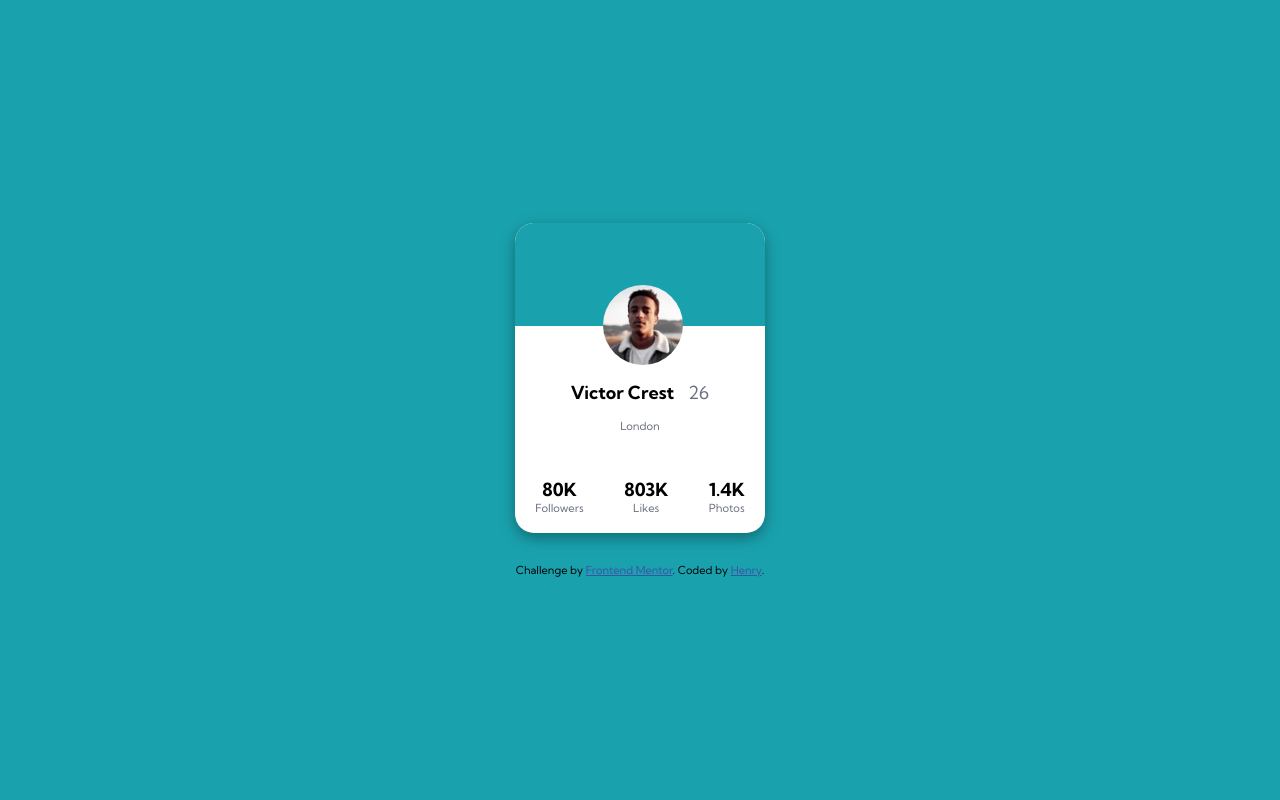
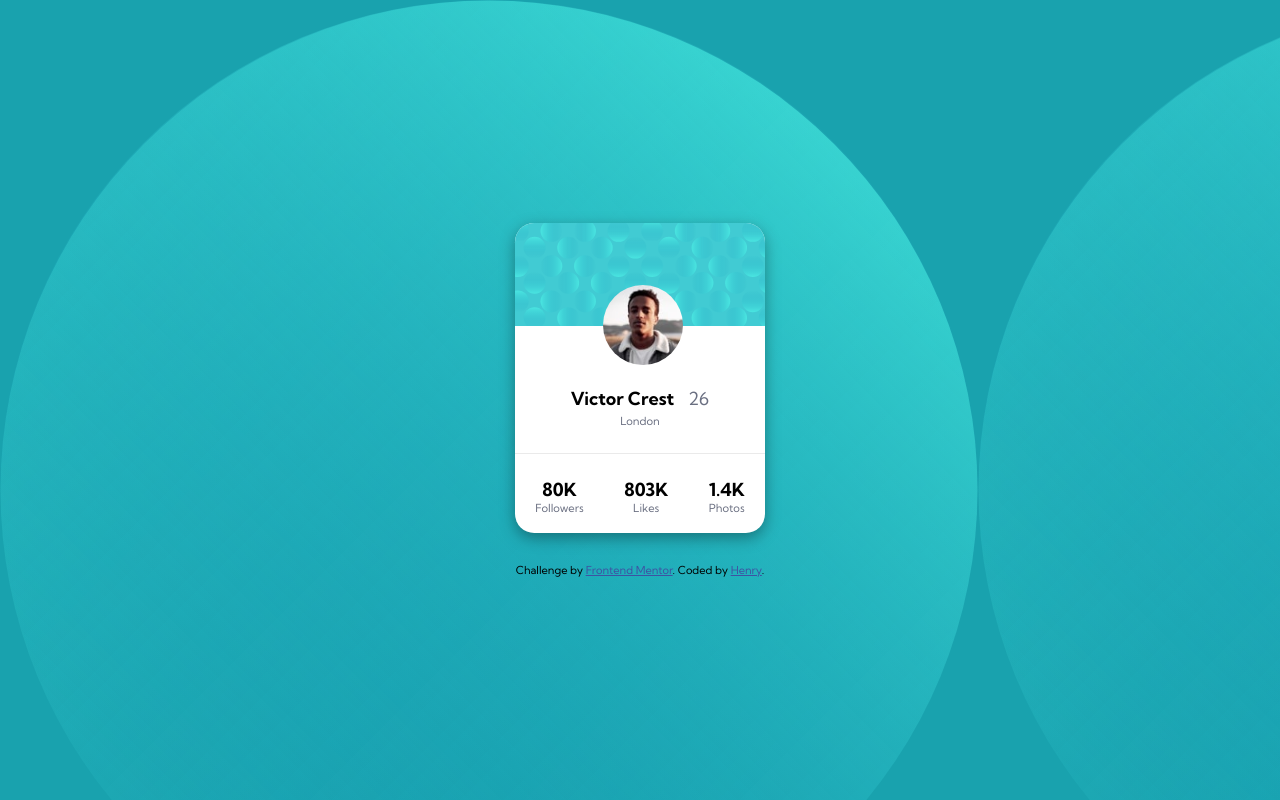
Before and after one commit to henry-dura/Profile-Card-Using-Vanilla-CSS-Flexbox-, a plain HTML site: page index.html in a window 1280 px wide. Drawn offline with Linux system fonts and the light colour scheme.

Commit message:
final design

```diff
--- a/index.html
+++ b/index.html
@@ -15,7 +15,7 @@
 <body>
   <div class="container">
     <div class="top"></div>
-    <img src=".\images\image-victor.jpg" alt="passport">
+    <img src="./images/image-victor.jpg" alt="passport">
 
 
     <div class="bottom">
@@ -43,9 +43,11 @@
         </div>
 </div>
 </div>
-  <div class="attribution">
+</main>
+
+  <footer class="attribution">
     Challenge by <a href="https://www.frontendmentor.io?ref=challenge" target="_blank">Frontend Mentor</a>.
     Coded by <a href="#">Henry</a>.
-  </div>
+  </footer>
 </body>
 </html>
--- a/style.css
+++ b/style.css
@@ -7,7 +7,7 @@
 }
 
 body{
-    background-color:hsl(185, 75%, 39%);
+
     min-height: 100vh;
     display: flex;
     flex-direction: column;
@@ -16,12 +16,12 @@ body{
     gap: 30px;
     font-size: 18px;
     font-family: 'Kumbh Sans', sans-serif;
-
-
+    background-image: url('images/bg-pattern-top.svg'),url('images/bg-pattern-bottom.svg');
+    background-color:hsl(185, 75%, 39%);
 }
 
 .container{
-    width: 250px;
+    width: 80%;
     height: 310px;
     border-radius: 1.2rem;
     box-shadow: rgba(0, 0, 0, 0.35) 0px 5px 15px;
@@ -31,10 +31,12 @@ body{
     overflow: hidden;
     position: relative;
 }
+
 .top{
     flex-basis: 50%;
-    /* border: 2px solid red; */
-    background-color:   hsl(185, 75%, 39%);
+    background-image: url("images/bg-pattern-card.svg");
+    background-size: cover;
+    background-repeat: no-repeat;
 }
 
 img{
@@ -52,35 +54,27 @@ img{
     flex-direction: column;
     justify-content: end;
     align-items: center;
-    /* border: 3px solid blue; */
+}
 
-
-
-
-}
 .bottom-1{
     display: flex;
-    flex-basis: 25%;
+    flex-basis: 20%;
     flex-direction: column;
-    /* border: 3px solid pink; */
     align-items: center;
     justify-content: space-between;
-    margin-bottom: 20px;
-
-
+    margin-bottom: 25px;
 }
 
 .bottom-2{
     display: flex;
     align-items: end;
-    /* border: 2px solid black; */
+    border-top: 0.5px solid rgba(150, 150, 150,0.2);
     flex-basis: 30%;
     width: 100%;
     justify-content: space-around;
     margin-bottom: 18px;
+}
 
-
-}
 span{
     margin-left: 10px;
 }
@@ -101,3 +95,9 @@ p:not(.bold){
 
 .attribution { font-size: 11px; text-align: center; }
 .attribution a { color: hsl(228, 45%, 44%); }
+
+@media (min-width: 375px) {
+    .container{
+        width: 250px;
+    }
+}
```
